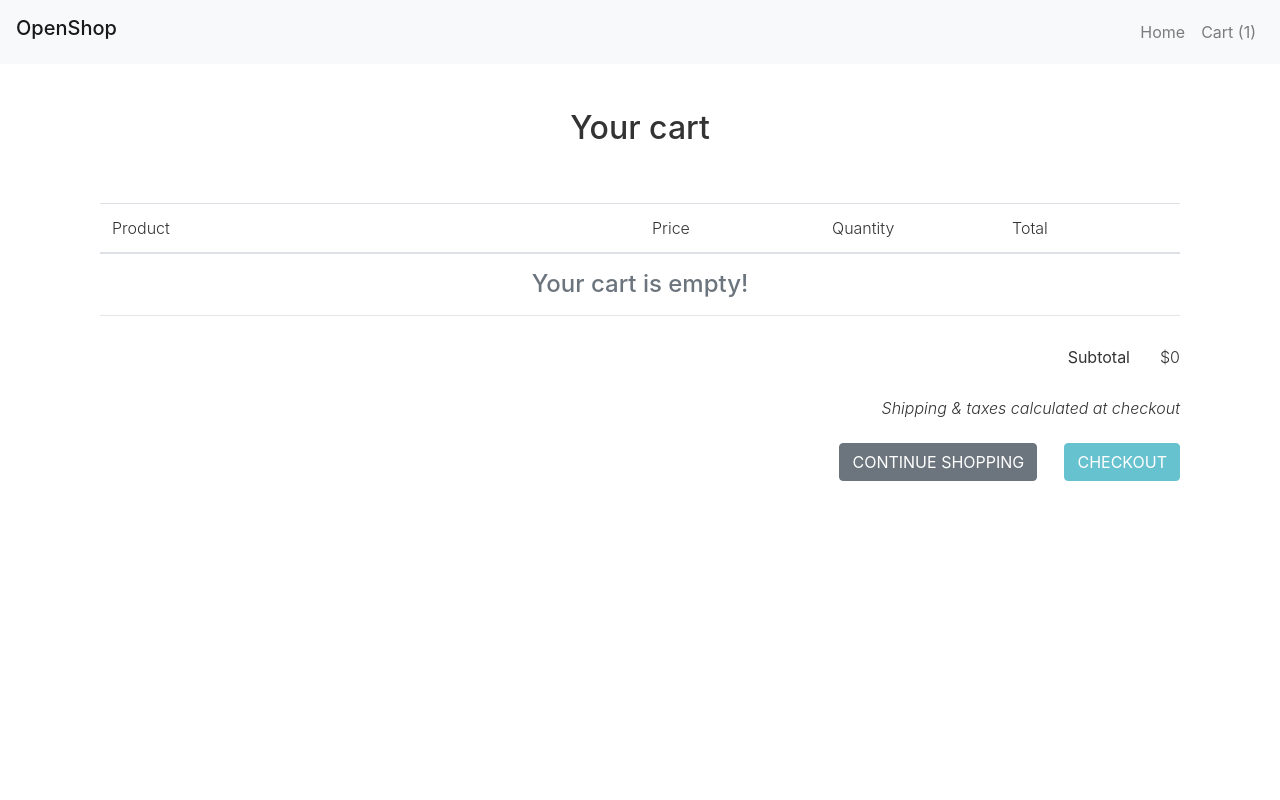
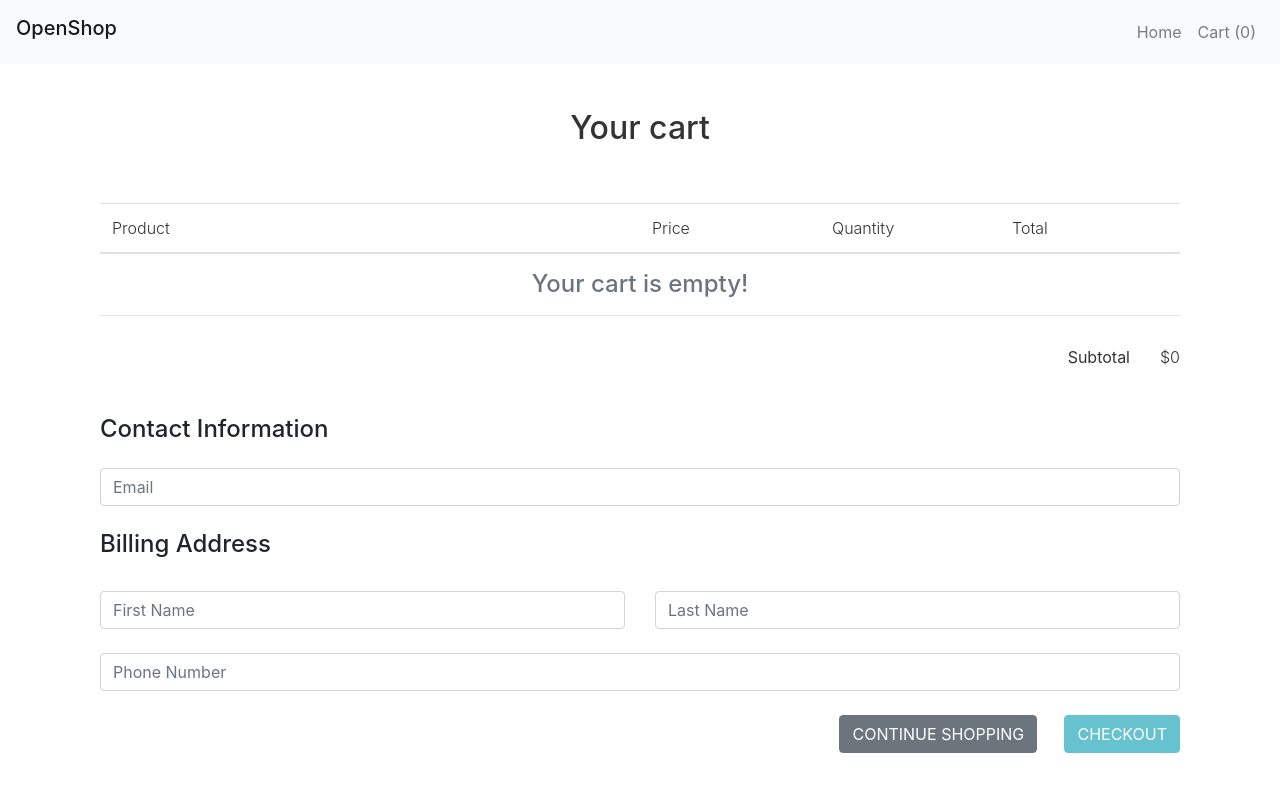
Before and after one commit to makandz/OpenShop, a PHP site: page /OpenShop/cart.php in a window 1280 px wide. Run offline with PHP 8.4, Linux system fonts and the light colour scheme; the visitor is signed in with stand-in values (Sample User, id 1); data that the repository does not hold is empty; some libraries are stand-ins or nearby versions.

Commit message:
wowwowow

```diff
--- a/cart.php
+++ b/cart.php
@@ -41,6 +41,9 @@ foreach ($cart as $key => $a) {
 $pass['total'] = $total;
 $pass['cart'] = $cart_items;
 
+$_SESSION['cart_purchase'] = $cart_items;
+$_SESSION['total'] = $total;
+
 require_once "models/render.php";
 
 ?>
--- a/composer.json
+++ b/composer.json
@@ -1,6 +1,7 @@
 {
     "require": {
         "twig/twig": "^2.6",
-        "paypal/rest-api-sdk-php": "^1.14"
+        "paypal/rest-api-sdk-php": "^1.14",
+        "twilio/sdk": "^5.28"
     }
 }
--- a/models/main.php
+++ b/models/main.php
@@ -9,6 +9,8 @@ require_once "${path}/models/sql/Queries.sql.php";
 ini_set('display_errors', 1);
 ini_set('display_startup_errors', 1);
 error_reporting(E_ALL);
+
+$url = $Config['url'];
 
 // Database setup
 $Db = $Config['database'];
--- a/models/sql/Product.sql.php
+++ b/models/sql/Product.sql.php
@@ -18,4 +18,11 @@ function Products_getProductInfo(int $productId) {
     return $exec->Execute(false);
 }
 
+function Orders_addOrder(string $first, string $last, string $email, string $phone) {
+    $query = "INSERT INTO orders (id, first, last, email, phone)
+    VALUES (NULL, ?, ?, ?, ?);";
+    $exec = new SQL($query, [$first, $last, $email, $phone]);
+    return $exec->Execute(false);
+}
+
 ?>
--- a/secure/app.php
+++ b/secure/app.php
@@ -1,6 +1,7 @@
 <?php
 
-require 'vendor/autoload.php';
+require "${path}/vendor/autoload.php";
+require "${path}/secure/config.php";
 $paypal = new \PayPal\Rest\ApiContext(new \PayPal\Auth\OAuthTokenCredential($paypal_config[0], $paypal_config[1]));
 // $paypal->setConfig(
 //     array(
--- a/www/cart.html
+++ b/www/cart.html
@@ -43,9 +43,46 @@
             <div class="col"><h5 class="cart-text text-right">${{ total }}</h5></div>
         </div>
     <br>
-    <h5 class="cart-text text-right"><i>Shipping & taxes calculated at checkout</i></h5>
-    <div class="float-right mt-3">
-        <a href="{{path}}/index.php" class="btn btn-secondary mr-4">CONTINUE SHOPPING</a>
-        <button type="button" class="btn btn-info" {{ not total ? 'disabled' : ''}}>CHECKOUT</button>
-    </div>
+    <form action="{{path}}/secure/checkout.php" method="post" id="checkout">
+        <h4 class="mt-3">Contact Information</h4>
+        <div class="row mt-4">
+            <div class="col">
+                <input type="email" name="email" placeholder="Email" maxlength="30" class="form-control" required>
+            </div>
+        </div>
+        <h4 class="mt-4">Billing Address</h4>
+        <div class="row">
+            <div class="col-lg-6 col-sm-12 mt-4">
+                <input type="text" name="first" placeholder="First Name" maxlength="20" class="form-control" required>
+            </div>
+            <div class="col-lg-6 col-sm-12 mt-4">
+                <input type="text" name="last" placeholder="Last Name" maxlength="20" class="form-control" required>
+            </div>
+        </div>
+        <div class="row mt-4">
+            <div class="col">
+                <input type="tel" name="phone" maxlength="10" placeholder="Phone Number" class="form-control" id="phone" required>
+            </div>
+        </div>
+        <div class="float-right mt-4">
+            <a href="{{path}}/index.php" class="btn btn-secondary mr-4">CONTINUE SHOPPING</a>
+            <button type="submit" class="btn btn-info" {{ not total ? 'disabled' : ''}}>CHECKOUT</button>
+        </div>
+    </form>
 </div>
+
+<script>
+    function phonen() {
+        var phone = $('#phone').val(),
+        intRegex = /[0-9 -()+]+$/;
+        if ((phone.length < 6) || (!intRegex.test(phone))) {
+            alert('Please enter a valid phone number.');
+            return false;
+        } else return true;
+    }
+
+    $( "#checkout" ).submit(function( event ) {
+        if (!phonen($("#phone").val()))
+            event.preventDefault();
+    });
+</script>
```
Also changed, not shown: secure/checkout.php (+35 -25 lines), secure/success.php (added, +38 -0 lines).
